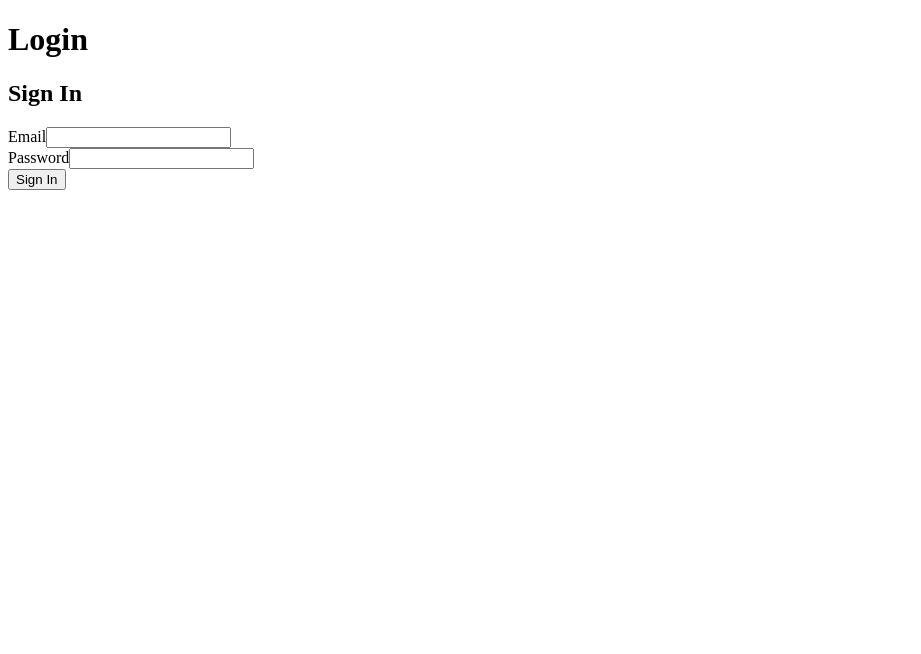
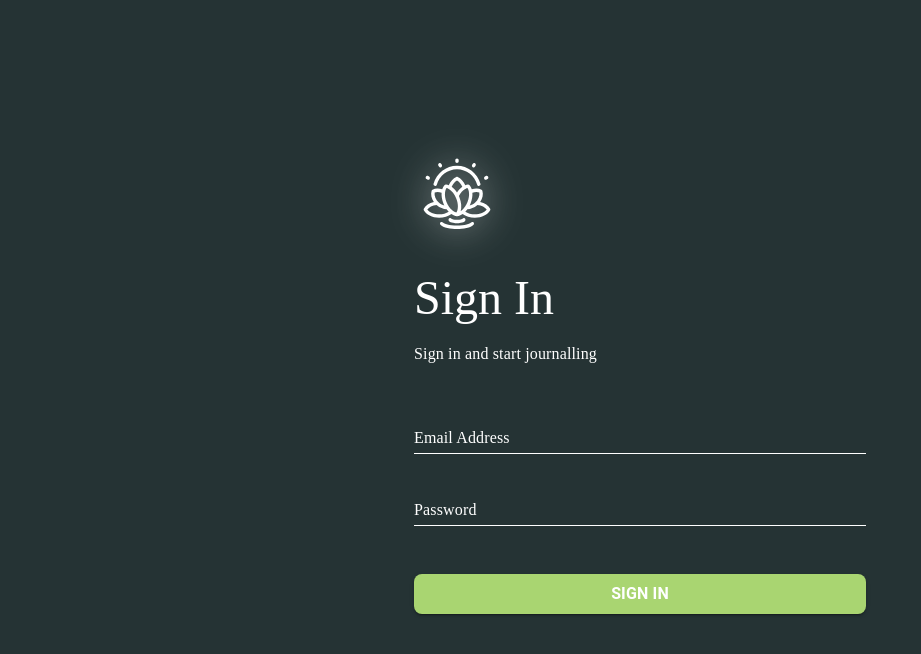
Before and after one commit to scdorsey22/MyMind, a Gatsby site: page /LoginPage in a window 1280 px wide. Shown: the whole page, without its empty margins (0-921 px from the left). Built offline with nearby package versions, Linux system fonts and the light colour scheme; Gatsby itself is replaced by a stand-in of ours; no server answers.

Commit message:
theme provider and material ui

```diff
--- a/gatsby-browser.js
+++ b/gatsby-browser.js
@@ -1,14 +1,18 @@
-/**
- * Implement Gatsby's Browser APIs in this file.
- *
- * See: https://www.gatsbyjs.com/docs/reference/config-files/gatsby-browser/
- */
 
-// You can delete this file if you're not using it
 
 import React from 'react';
 import { AuthProvider } from './src/components/firebase/context'
+import { ThemeProvider, CssBaseline } from '@mui/material';
+import theme from './src/styles/theme';
 
 export const wrapRootElement = ({ element }) => {
-  return <AuthProvider>{element}</AuthProvider>;
+  return (
+    <AuthProvider>
+      <ThemeProvider theme={theme}>
+        <CssBaseline />
+        {element}
+      </ThemeProvider>
+
+    </AuthProvider>
+  )
 };
--- a/src/components/SignInForm.js
+++ b/src/components/SignInForm.js
@@ -1,6 +1,8 @@
 import React, { useState, useContext } from 'react';
 import { auth } from '../components/firebase/firebase';
 import { FirebaseContext } from '../components/firebase/context';
+import { Box, Button, Container, TextField, Typography } from '@mui/material';
+import logo from '../images/Logo.svg'
 
 const SignInForm = () => {
   const [email, setEmail] = useState('');
@@ -20,36 +22,115 @@ const SignInForm = () => {
     }
   };
 
-  if (currentUser) {
-    return <p>You are already signed in.</p>;
-  }
+
 
   return (
-    <div>
-      <h2>Sign In</h2>
-      <form onSubmit={handleSubmit}>
-        <div>
-          <label>Email</label>
-          <input
-            type="email"
+
+      <Box
+      sx={{
+        margin: 0,
+        backgroundColor: '#253334',
+        height: '100vh',
+        paddingTop: '15vh'
+      }}
+    >
+    <Container maxWidth="sm" >
+      <Box
+      component='form'
+      onSubmit={handleSubmit}
+        sx={{
+          display: 'flex',
+            flexDirection: 'column',
+            alignItems: 'flex-start',
+            justifyContent: 'center',
+            textAlign: 'left',
+            height: '100%',
+            paddingLeft: '50px',
+            paddingRight: '50px',
+
+
+        }}
+      >
+       <img src={logo} alt="Logo" style={{ height: '150px', marginLeft: '-30px'}} />
+        <Typography component="h3" variant="h3" sx={{fontFamily: 'Alegreya', color: 'white', mb: 2}}>
+          Sign In
+        </Typography>
+        <Typography component="h7" variant="h7" sx={{fontFamily: 'Alegreya', color: 'white', mb: 5}}>
+          Sign in and start journalling
+        </Typography>
+        <Box sx={{ width: '100%' }}>
+        <Box sx={{ width: '100%', mb: 3 }}>
+            <TextField
+              variant='standard'
+              label='Email Address'
               value={email}
               onChange={(e) => setEmail(e.target.value)}
-            required
+              sx={{
+                '& .MuiInputLabel-root': {
+                  fontFamily: 'Alegreya',
+                  color: 'white'
+                },
+                width: '100%',
+                '& .MuiInput-underline:before': {
+                  borderBottomColor: 'white'
+                },
+                '& .MuiInput-underline:after': {
+                  borderBottomColor: 'white'
+                },
+                '& .MuiInput-underline:hover:not(.Mui-disabled):before': {
+                  borderBottomColor: 'white'
+                },
+              }}
             />
-        </div>
-        <div>
-          <label>Password</label>
-          <input
-            type="password"
+          </Box>
+          <Box sx={{ width: '100%', mb: 3 }}>
+            <TextField
+              variant='standard'
+              label='Password'
               value={password}
               onChange={(e) => setPassword(e.target.value)}
-            required
+              sx={{
+                '& .MuiInputLabel-root': {
+                  fontFamily: 'Alegreya',
+                  color: 'white'
+                },
+                width: '100%',
+                '& .MuiInput-underline:before': {
+                  borderBottomColor: 'white'
+                },
+                '& .MuiInput-underline:after': {
+                  borderBottomColor: 'white'
+                },
+                '& .MuiInput-underline:hover:not(.Mui-disabled):before': {
+                  borderBottomColor: 'white'
+                },
+              }}
             />
-        </div>
-        <button type="submit">Sign In</button>
-      </form>
-      {error && <p>{error}</p>}
-    </div>
+          </Box>
+        <Button
+        type="submit"
+        fullWidth variant="contained"
+        sx={{
+            mt: 3,
+            width: '100%',
+            fontFamily: 'Alegreya',
+            backgroundColor: '#A9D571',
+            '&:hover': {
+            backgroundColor: '#5C7F73',
+            },
+            borderRadius: '8px'
+
+            }}>
+        <Typography variant="subtitle1" fontWeight="bold" >
+            Sign In
+        </Typography>
+        </Button>
+        </Box>
+
+      </Box>
+    </Container>
+    </Box>
+
   );
 };
 
--- a/src/pages/LoginPage.js
+++ b/src/pages/LoginPage.js
@@ -1,12 +1,18 @@
 import React from 'react';
 import SignInForm from '../components/SignInForm';
+import { Box } from '@mui/material';
 
 const LoginPage = () => {
   return (
-    <div>
-      <h1>Login</h1>
+    <Box
+    sx={{
+
+      backgroundColor: '#253334',
+      height: '100vh'
+    }}
+  >
       <SignInForm />
-    </div>
+    </Box>
   );
 };
 
--- a/src/pages/index.js
+++ b/src/pages/index.js
@@ -1,6 +1,7 @@
 import React from "react";
 import { Link } from "gatsby";
 import LoginPage from "./LoginPage";
+import Welcome from "./Welcome";
 
 const IndexPage = () => {
   return (
--- /dev/null
+++ b/src/styles/theme.js
@@ -0,0 +1,20 @@
+import { createTheme } from "@mui/material";
+
+const theme = createTheme({
+    components: {
+      MuiCssBaseline: {
+        styleOverrides: {
+          body: {
+            margin: 0,
+            padding: 0,
+          },
+          html: {
+            margin: 0,
+            padding: 0,
+          },
+        },
+      },
+    },
+  });
+
+  export default theme;
```
Also changed, not shown: package.json (+6 -1 lines), src/pages/Welcome.js (added, +73 -0 lines), src/images/Background.svg (added), src/images/Logo.svg (added), 1 other file. Lines whose indentation alone changed are shown as unchanged.
